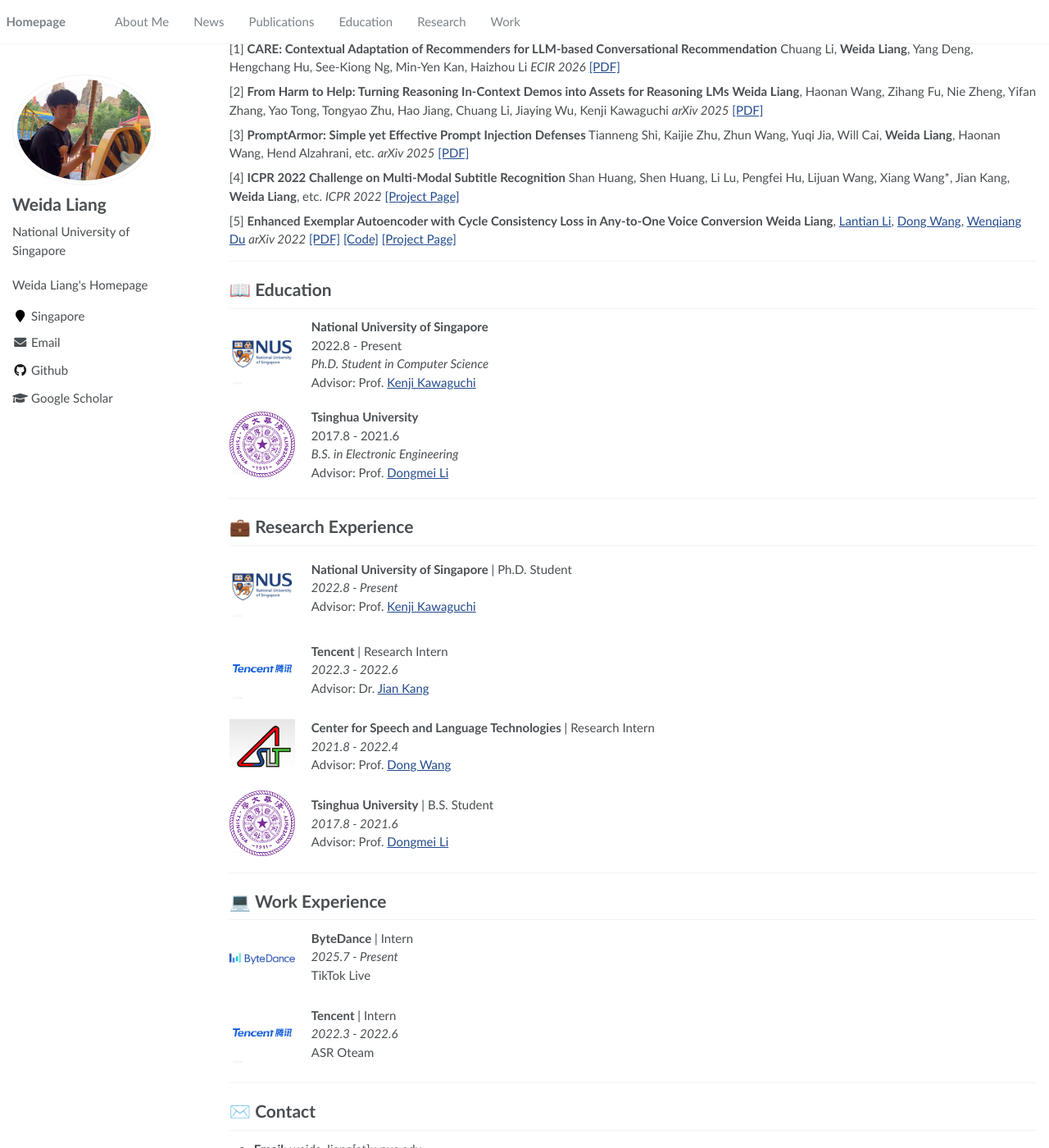
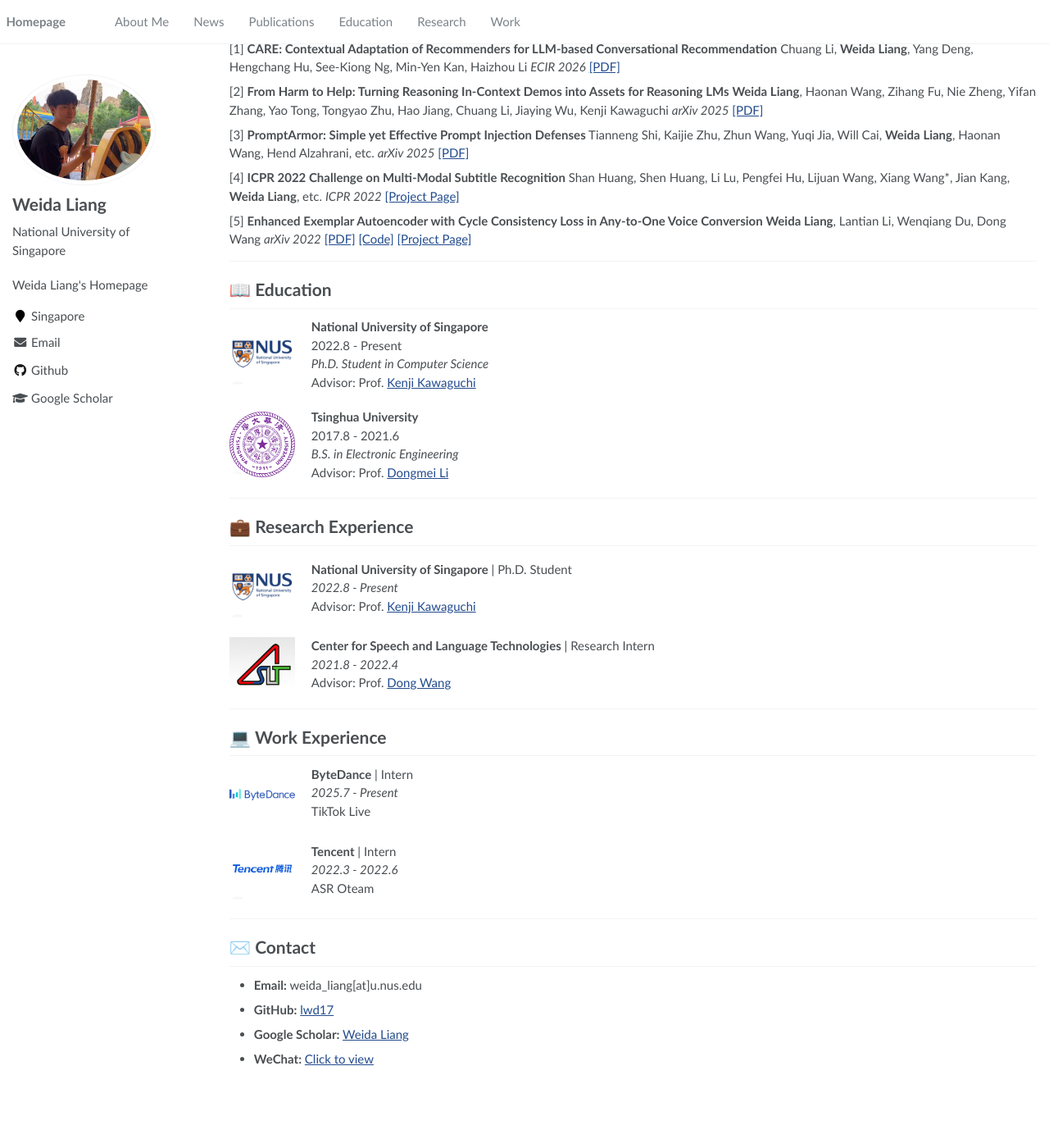
Before and after one commit to lwd17/lwd17.github.io, a Jekyll site: the page built from _pages/about.md, in a window 1280 px wide and 1400 px high, scrolled down 534 px. Shown: the whole window at 82% size. Built offline with Jekyll 4.4.1, drawn with Linux system fonts in a browser that asks for light colours; after the commit the page ends 1851 px from its top, so only the background shows below that.

Commit message:
Update about.md

```diff
--- a/_pages/about.md
+++ b/_pages/about.md
@@ -47,7 +47,7 @@ Shan Huang, Shen Huang, Li Lu, Pengfei Hu, Lijuan Wang, Xiang Wang\*, Jian Kang,
 [[Project Page]](https://icprmsr.github.io/)
 
 [5] **Enhanced Exemplar Autoencoder with Cycle Consistency Loss in Any-to-One Voice Conversion**
-**Weida Liang**, [Lantian Li](http://166.111.134.19:7777/lilt/), [Dong Wang](http://wangd.cslt.org/), [Wenqiang Du](http://cslt.riit.tsinghua.edu.cn/mediawiki/index.php/Cslt-member-eng#Wenqiang_Du_.28.E6.9D.9C.E6.96.87.E5.BC.BA.29)
+**Weida Liang**, Lantian Li, Wenqiang Du, Dong Wang
 *arXiv 2022*
 [[PDF]](https://arxiv.org/pdf/2204.03847.pdf) [[Code]](https://gitlab.com/lwd17/enhanced_examplar_ae/-/tree/main/) [[Project Page]](http://166.111.134.19:7777/liangwd/cycle/)
 
@@ -96,34 +96,12 @@ Shan Huang, Shen Huang, Li Lu, Pengfei Hu, Lijuan Wang, Xiang Wang\*, Jian Kang,
 
 <div style="display: flex; align-items: center; margin-bottom: 20px;">
   <div style="margin-right: 20px; min-width: 80px;">
-    <img src="images/tencent.jpg" alt="Tencent" width="80">
-  </div>
-  <div>
-    <strong>Tencent</strong> | Research Intern<br>
-    <em>2022.3 - 2022.6</em><br>
-    Advisor: Dr. <a href="https://scholar.google.com/citations?hl=zh-CN&user=aNKM4-wAAAAJ">Jian Kang</a>
-  </div>
-</div>
-
-<div style="display: flex; align-items: center; margin-bottom: 20px;">
-  <div style="margin-right: 20px; min-width: 80px;">
     <img src="images/CSLT.png" alt="CSLT" width="80">
   </div>
   <div>
     <strong>Center for Speech and Language Technologies</strong> | Research Intern<br>
     <em>2021.8 - 2022.4</em><br>
     Advisor: Prof. <a href="http://wangd.cslt.org/">Dong Wang</a>
-  </div>
-</div>
-
-<div style="display: flex; align-items: center; margin-bottom: 20px;">
-  <div style="margin-right: 20px; min-width: 80px;">
-    <img src="images/THU.png" alt="Tsinghua University" width="80">
-  </div>
-  <div>
-    <strong>Tsinghua University</strong> | B.S. Student<br>
-    <em>2017.8 - 2021.6</em><br>
-    Advisor: Prof. <a href="http://web.ee.tsinghua.edu.cn/lidongmei/en/index.htm">Dongmei Li</a>
   </div>
 </div>
 
```
